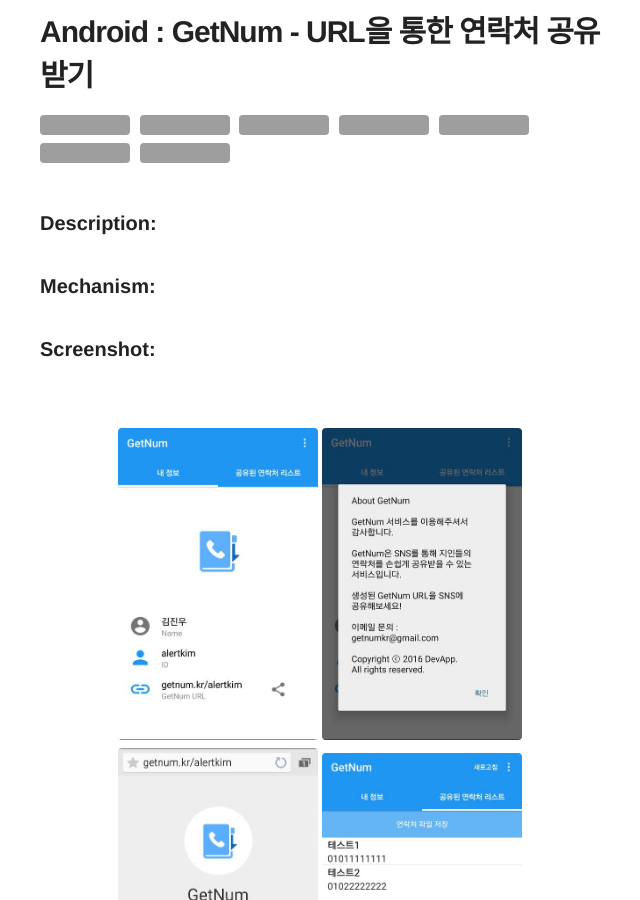
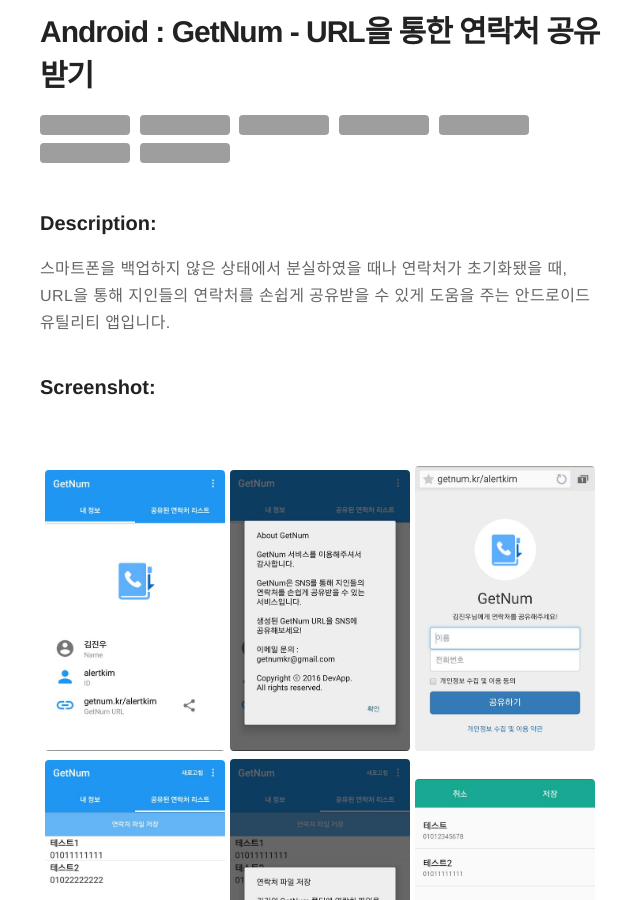
Before and after one commit to ry4nkim/ry4nkim.github.io, a Jekyll site: the page built from _posts/2016-01-01-android-getnum.markdown, in a window 1280 px wide and 900 px high, scrolled down 494 px. Shown: the whole window, without its empty margins (320-960 px from the left). Built offline with Jekyll 4.4.1, drawn with Linux system fonts in a browser that asks for light colours; comment, search, counter and statistics services are not loaded; grey boxes are pictures that could not be loaded.

Commit message:
Update 2016-01-01-android-getnum.markdown

```diff
--- a/_posts/2016-01-01-android-getnum.markdown
+++ b/_posts/2016-01-01-android-getnum.markdown
@@ -9,7 +9,7 @@
 headerImage: true
 projects: true
 hidden: true
-description:
+description: 스마트폰을 백업하지 않은 상태에서 분실하였을 때나 연락처가 초기화됐을 때, URL을 통해 지인들의 연락처를 손쉽게 공유받을 수 있게 도움을 주는 안드로이드 유틸리티 앱입니다.
 category: project
 author: ry4nkim
 ---
@@ -27,19 +27,16 @@
 </p>
 
 ### Description:
-
-
-### Mechanism:
-
+스마트폰을 백업하지 않은 상태에서 분실하였을 때나 연락처가 초기화됐을 때, URL을 통해 지인들의 연락처를 손쉽게 공유받을 수 있게 도움을 주는 안드로이드 유틸리티 앱입니다.
 
 ### Screenshot:
 <br>
 <p align="center">
-  <img src="/assets/images/android-getnum/1.jpg" width="200">
-  <img src="/assets/images/android-getnum/2.jpg" width="200">
-  <img src="/assets/images/android-getnum/3.jpg" width="200">
-  <img src="/assets/images/android-getnum/4.jpg" width="200">
-  <img src="/assets/images/android-getnum/5.jpg" width="200">
-  <img src="/assets/images/android-getnum/6.jpg" width="200">
+  <img src="/assets/images/android-getnum/1.jpg" width="180">
+  <img src="/assets/images/android-getnum/2.jpg" width="180">
+  <img src="/assets/images/android-getnum/3.jpg" width="180">
+  <img src="/assets/images/android-getnum/4.jpg" width="180">
+  <img src="/assets/images/android-getnum/5.jpg" width="180">
+  <img src="/assets/images/android-getnum/6.jpg" width="180">
 </p>
 <br>
```
